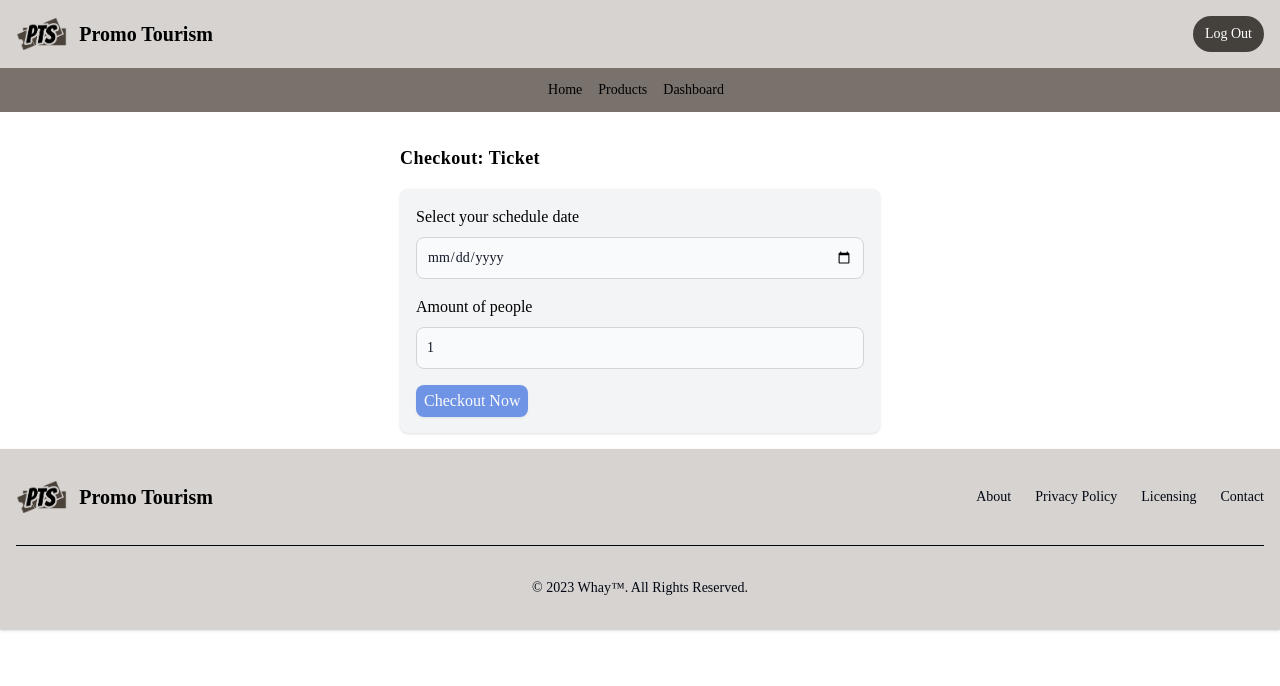
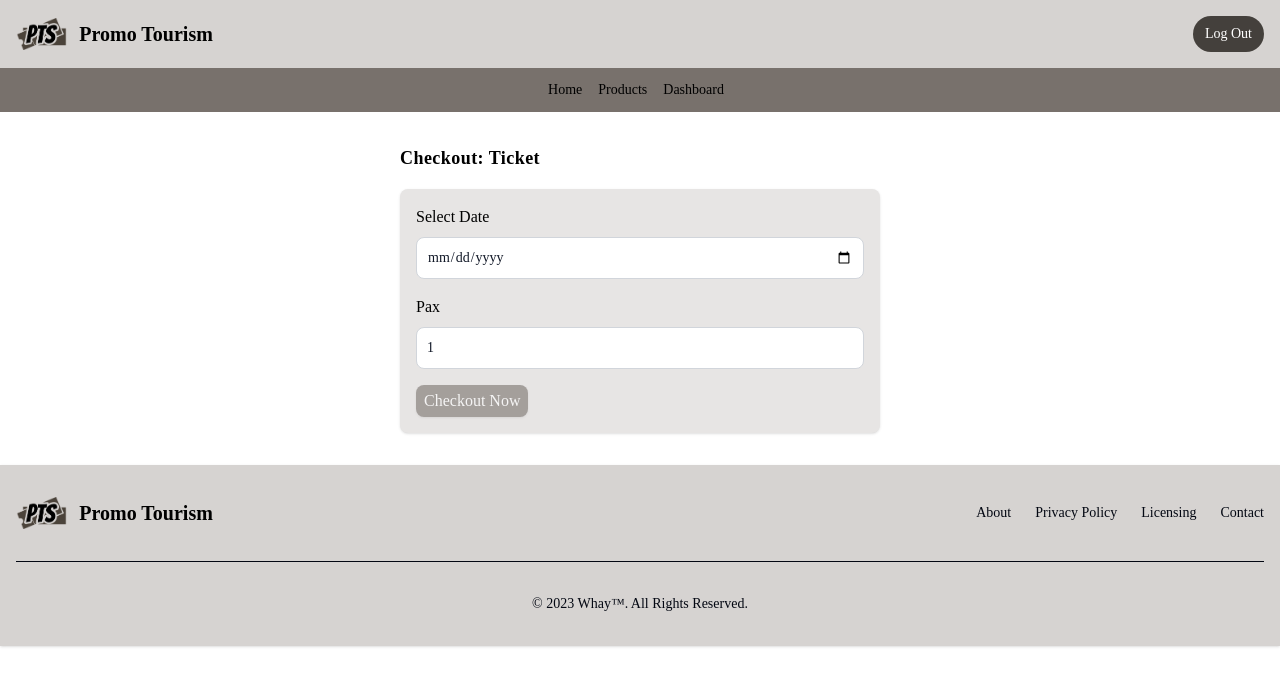
Before and after one commit to wahyupurna/promo-tourism-system-216, an Angular app: page /checkout/1 in a window 1280 px wide. Shown: the top 686 px of the page. Built offline with nearby package versions, Linux system fonts and the light colour scheme; no server answers; sample sign-in values are in the browser's storage.

Commit message:
checkout

```diff
--- a/src/app/pages/checkout-product/checkout-product.component.html
+++ b/src/app/pages/checkout-product/checkout-product.component.html
@@ -1,30 +1,30 @@
 <app-home>
-  <div class="container max-w-lg mx-auto p-4">
+  <div class="container max-w-lg mx-auto p-4 pb-8">
     <div class="text-lg tracking-wide font-semibold leading-relaxed py-4">
       Checkout: {{ product?.name }} Ticket
     </div>
 
-    <div class="bg-gray-100 shadow rounded-lg p-4">
+    <div class="bg-stone-200 shadow rounded-lg p-4">
       <form class="space-y-4" [formGroup]="checkOutDataForm" autocomplete="off">
         <div class="space-y-2">
-          <label for="date">Select your schedule date</label>
+          <label for="date">Select Date</label>
           <input
             id="date"
             type="date"
             formControlName="date"
-            class="bg-gray-50 border border-gray-300 text-gray-900 text-sm rounded-lg focus:ring-blue-500 focus:border-blue-500 block w-full p-2.5"
+            class="bg-white border border-gray-300 text-gray-900 text-sm rounded-lg focus:ring-stone-400 focus:border-stone-500 block w-full p-2.5"
             placeholder="Date"
             [min]="minDate"
           />
         </div>
         <div class="space-y-2">
-          <label for="amountPeople">Amount of people</label>
+          <label for="amountPeople">Pax</label>
           <input
             min="1"
             id="amountPeople"
             type="number"
             formControlName="amountPeople"
-            class="bg-gray-50 border border-gray-300 text-gray-900 text-sm rounded-lg focus:ring-blue-500 focus:border-blue-500 block w-full p-2.5"
+            class="bg-white border border-gray-300 text-gray-900 text-sm rounded-lg focus:ring-stone-400 focus:border-stone-500 block w-full p-2.5"
             placeholder="Amount of people"
           />
         </div>
@@ -51,7 +51,7 @@
           [disabled]="checkOutDataForm.invalid"
           [class.disabled]="checkOutDataForm.invalid"
           (click)="processPaymentDirect()"
-          class="transition-all bg-blue-700 hover:bg-blue-900 rounded-lg shadow py-1 px-2 text-md text-white"
+          class="transition-all bg-stone-500 hover:bg-stone-700 rounded-lg shadow py-1 px-2 text-md text-white"
         >
           Checkout Now
         </button>
--- a/src/app/pages/product/product.component.html
+++ b/src/app/pages/product/product.component.html
@@ -33,8 +33,8 @@
 
               <a
                 routerLink="/checkout/{{ product?._id }}"
-                class="transition-all w-[8.3rem] bg-blue-700 hover:bg-blue-900 rounded-lg shadow py-1 px-2 text-md text-white"
-                >Checkout now</a
+                class="transition-all w-[8.3rem] bg-stone-500 hover:bg-stone-400 rounded-3xl shadow py-1 px-2 text-md text-white"
+                >Checkout Now</a
               >
             </article>
           </div>
```
Also changed, not shown: src/app/pages/checkout-product/checkout-product.component.ts (+0 -44 lines).
